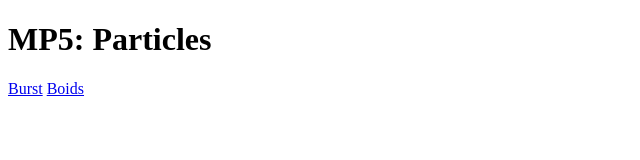
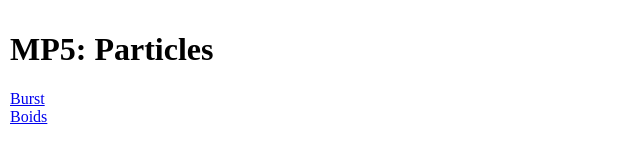
Before and after one commit to milespossing/cs-418-interactive-computer-graphics, a plain HTML site: page homework/08-particles/index.html in a window 1280 px wide. Shown: the whole page, without its empty margins (0-640 px from the left). Drawn offline with Linux system fonts and the light colour scheme.

Commit message:
Fixing styles

```diff
--- a/homework/08-particles/index.html
+++ b/homework/08-particles/index.html
@@ -3,11 +3,13 @@
 <head>
   <meta charset="UTF-8">
   <title>MP5: Particles</title>
-  <link type="stylesheet" href="style.css" />
+  <link rel="stylesheet" href="style.css" />
 </head>
 <body>
-<h1>MP5: Particles</h1>
-  <a href="burst.html">Burst</a>
-  <a href="boids.html">Boids</a>
+  <div class="container">
+    <h1>MP5: Particles</h1>
+    <a href="burst.html">Burst</a>
+    <a href="boids.html">Boids</a>
+  </div>
 </body>
 </html>
--- a/homework/08-particles/style.css
+++ b/homework/08-particles/style.css
@@ -21,3 +21,9 @@ body {
     height: 100vh;
     line-height: 0;
 }
+
+.container {
+    margin: 10px;
+    display: flex;
+    flex-direction: column;
+}
```
